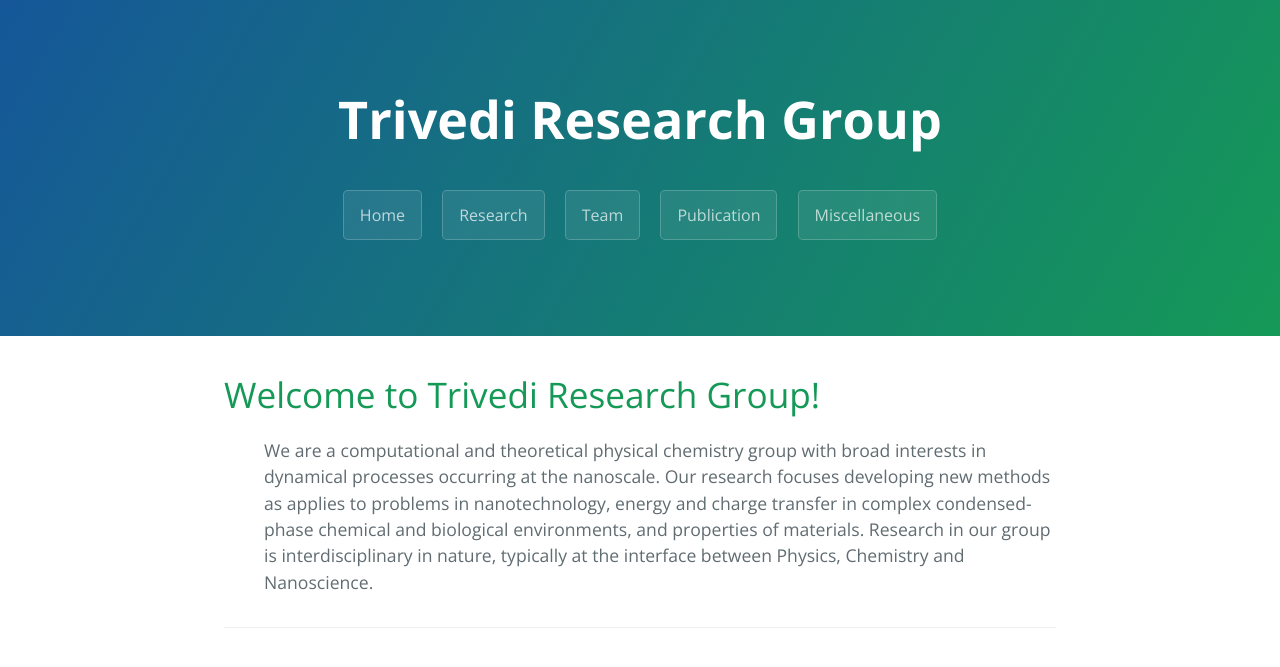
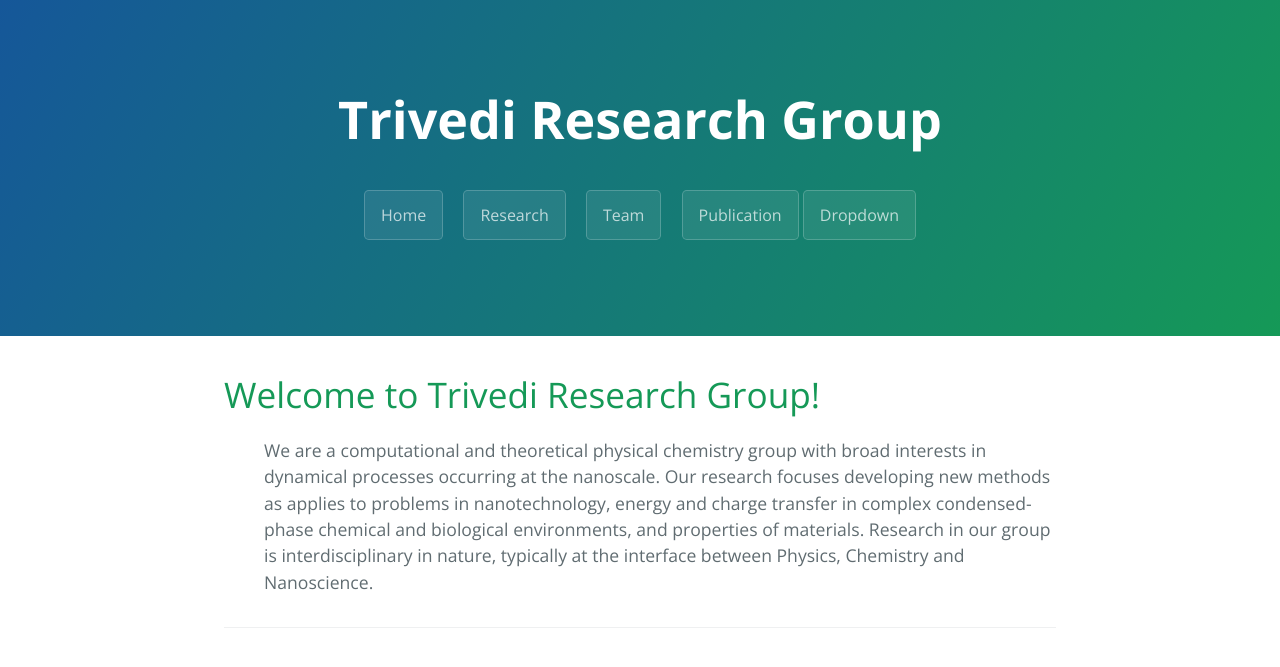
Before and after one commit to dharatrivedi/dharatrivedi.github.io, a Jekyll site: the page built from index.html, in a window 1280 px wide. Shown: the top 667 px of the page. Built offline with Jekyll 4.4.1, drawn with Linux system fonts in a browser that asks for light colours; the list of posts is cut into pages by our own code.

Commit message:
Update page-header.html

```diff
--- a/_includes/page-header.html
+++ b/_includes/page-header.html
@@ -5,5 +5,12 @@
   <a href="https://dharatrivedi.github.io/research.html" class="dropbtn">Research</a>
   <a href="https://dharatrivedi.github.io/people.html" class="dropbtn">Team</a>
   <a href="https://dharatrivedi.github.io/publication.html" class="dropbtn">Publication</a>
-  <a href="#" class="dropbtn">Miscellaneous</a>
+  <a class="dropdown">
+  <button class="dropbtn">Dropdown</button>
+    <div class="dropdown-content">
+      <a href="#">Link 1</a>
+      <a href="#">Link 2</a>
+      <a href="#">Link 3</a>
+    </div>
+  </a>
 </section>
```
